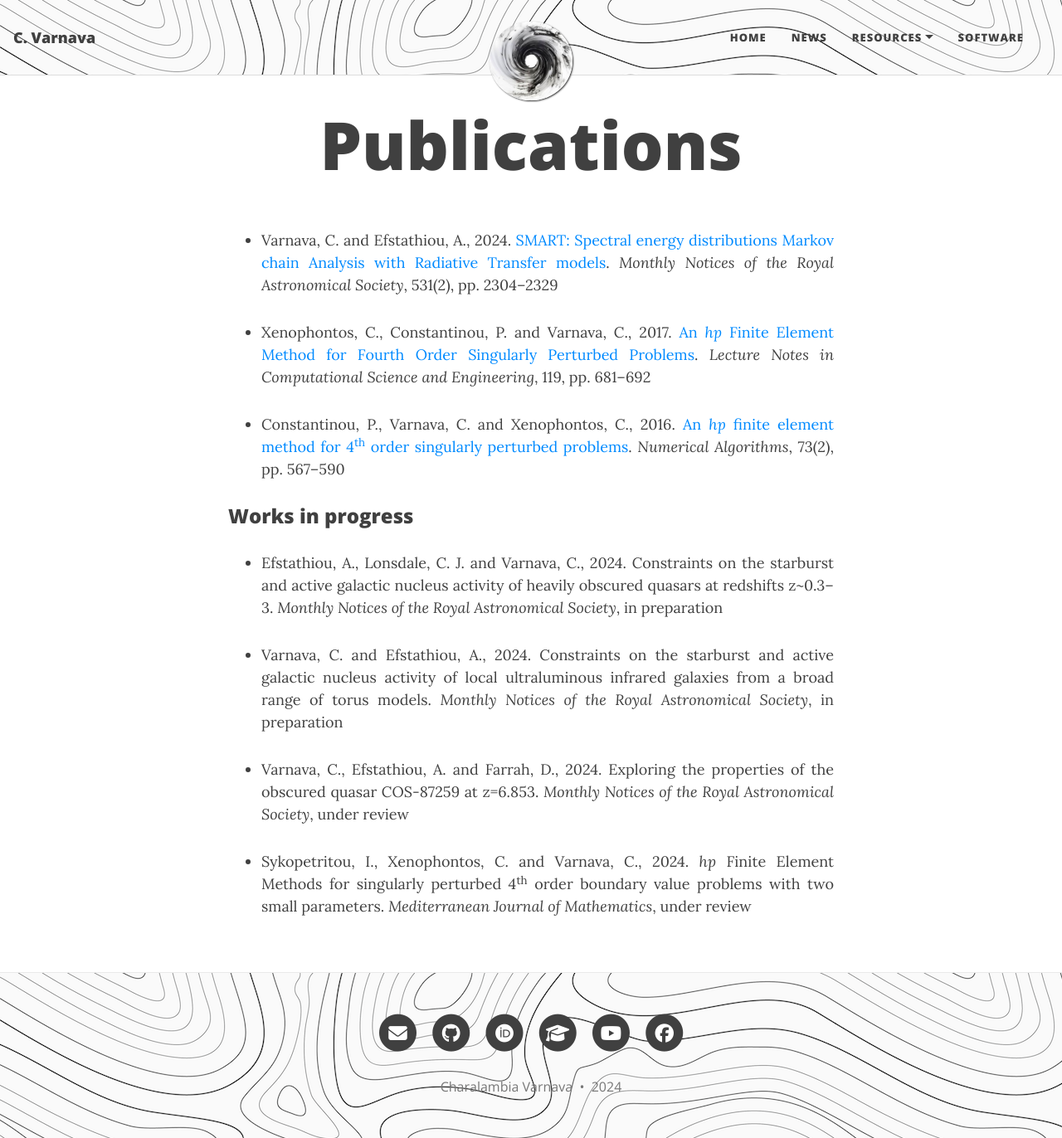
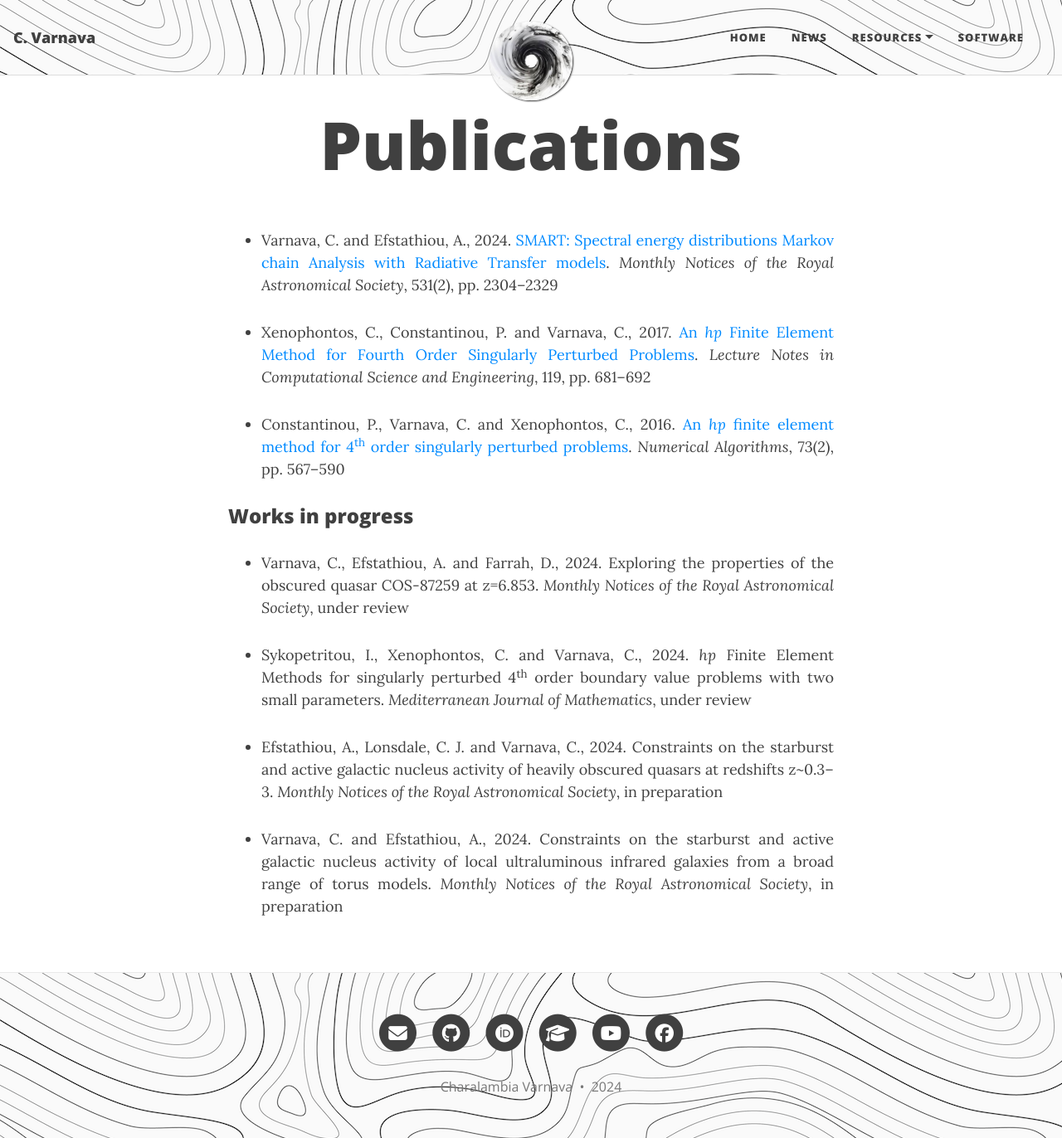
Before and after one commit to ch-var/ch-var.github.io, a Jekyll site: the page built from publications.html, in a window 1280 px wide and 1372 px high. Shown: the whole window at 83% size. Built offline with Jekyll 4.4.1, drawn with Linux system fonts in a browser that asks for light colours.

Commit message:
Update publications.html

```diff
--- a/publications.html
+++ b/publications.html
@@ -14,11 +14,11 @@ title: Publications
 <h3>Works in progress</h3>
 <p>
 <ul>
+<li align='justify'>Varnava, C., Efstathiou, A. and Farrah, D., 2024. Exploring the properties of the obscured quasar COS-87259 at z=6.853. <i>Monthly Notices of the Royal Astronomical Society</i>, under review</li>
+<p>
+<li align='justify'>Sykopetritou, I., Xenophontos, C. and Varnava, C., 2024. <i>hp</i> Finite Element Methods for singularly perturbed 4<sup>th</sup> order boundary value problems with two small parameters. <i>Mediterranean Journal of Mathematics</i>, under review</li>
+<p>
 <li align='justify'>Efstathiou, A., Lonsdale, C. J. and Varnava, C., 2024. Constraints on the starburst and active galactic nucleus activity of heavily obscured quasars at redshifts z~0.3–3. <i>Monthly Notices of the Royal Astronomical Society</i>, in preparation</li>
 <p>
 <li align='justify'>Varnava, C. and Efstathiou, A., 2024. Constraints on the starburst and active galactic nucleus activity of local ultraluminous infrared galaxies from a broad range of torus models. <i>Monthly Notices of the Royal Astronomical Society</i>, in preparation</li>
-<p>
-<li align='justify'>Varnava, C., Efstathiou, A. and Farrah, D., 2024. Exploring the properties of the obscured quasar COS-87259 at z=6.853. <i>Monthly Notices of the Royal Astronomical Society</i>, under review</li>
-<p>
-<li align='justify'>Sykopetritou, I., Xenophontos, C. and Varnava, C., 2024. <i>hp</i> Finite Element Methods for singularly perturbed 4<sup>th</sup> order boundary value problems with two small parameters. <i>Mediterranean Journal of Mathematics</i>, under review</li>
 </ul>
```
